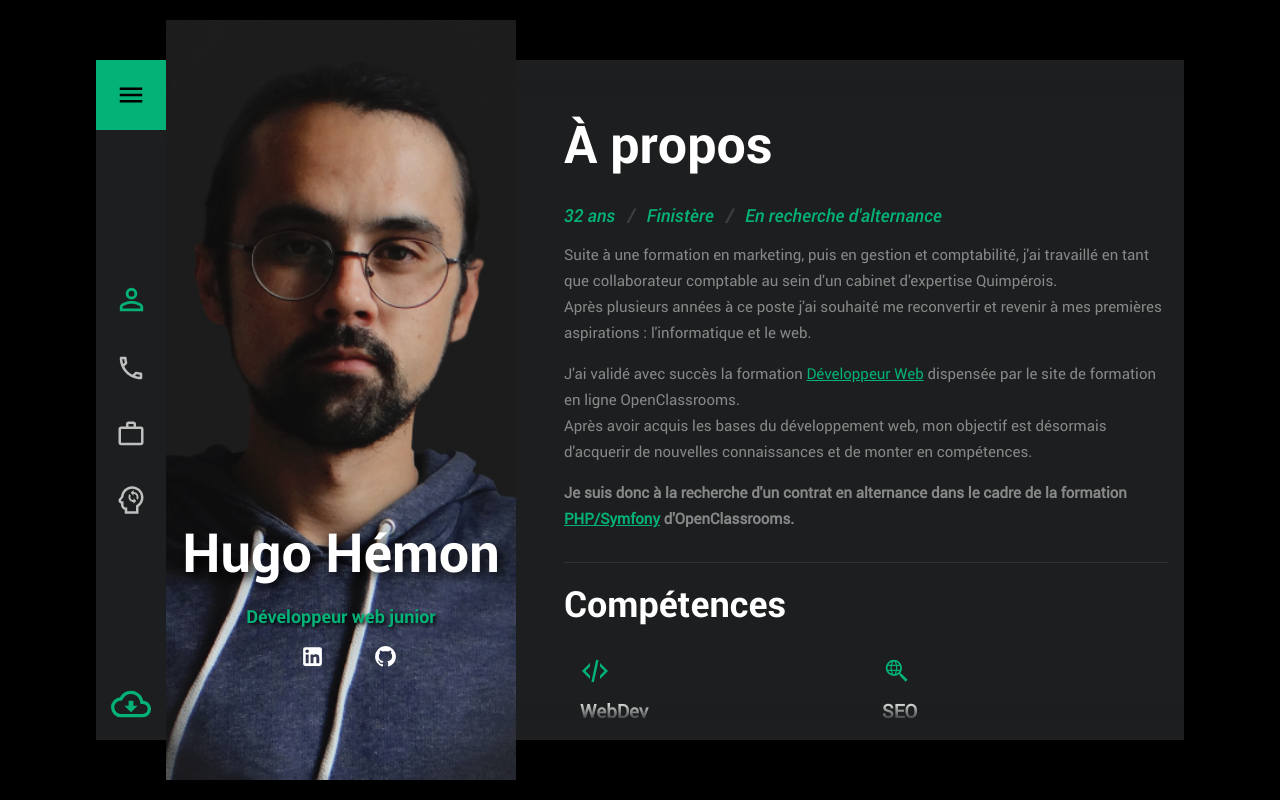
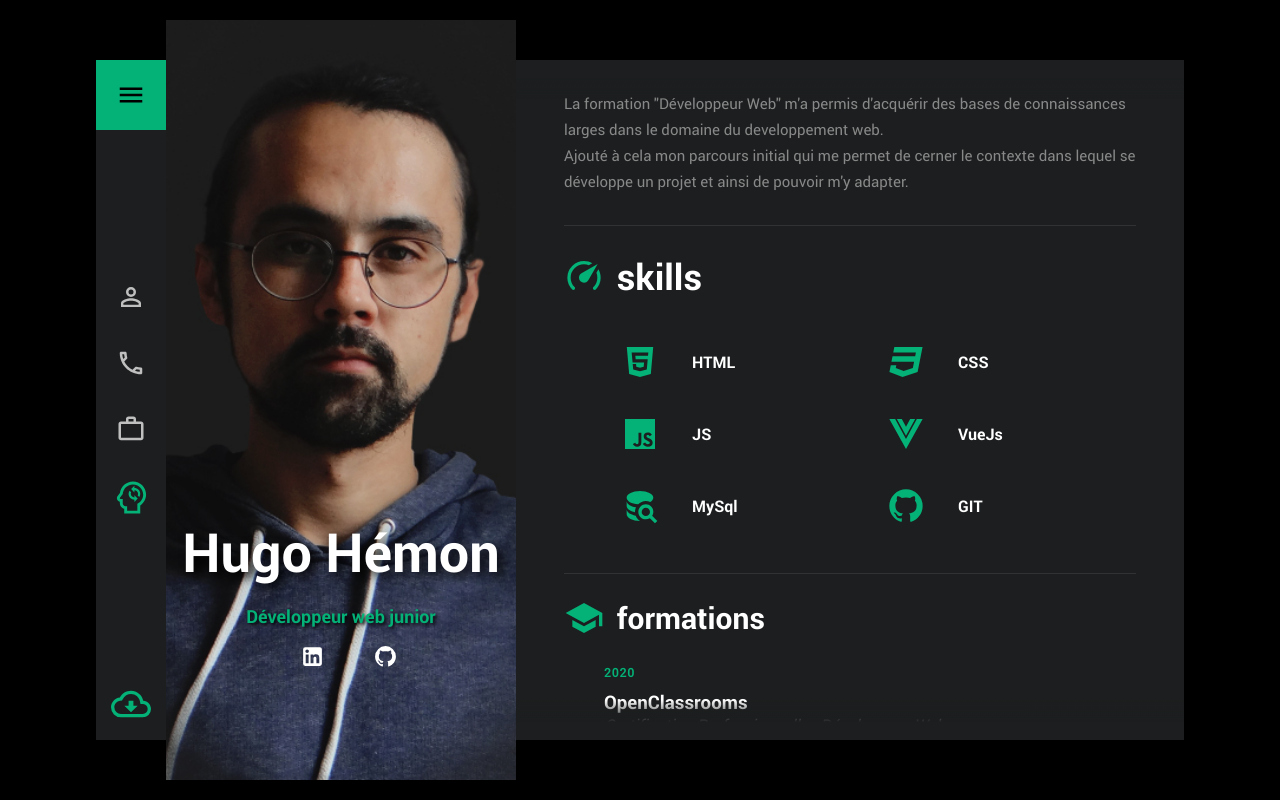
Before and after one commit to Guetso/CV, a Vue app: page /#/skills in a window 1280 px wide. Before the commit this address led to /#/. Built offline with nearby package versions, Linux system fonts and the light colour scheme.

Commit message:
up Skill

```diff
--- /dev/null
+++ b/src/components/icons/IconCss.vue
@@ -0,0 +1,7 @@
+<template>
+  <g>
+    <path
+      d="M5,3L4.35,6.34H17.94L17.5,8.5H3.92L3.26,11.83H16.85L16.09,15.64L10.61,17.45L5.86,15.64L6.19,14H2.85L2.06,18L9.91,21L18.96,18L20.16,11.97L20.4,10.76L21.94,3H5Z"
+    />
+  </g>
+</template>
--- /dev/null
+++ b/src/components/icons/IconGit.vue
@@ -0,0 +1,5 @@
+<template>
+  <g>
+    <path d="M12,2A10,10 0 0,0 2,12C2,16.42 4.87,20.17 8.84,21.5C9.34,21.58 9.5,21.27 9.5,21C9.5,20.77 9.5,20.14 9.5,19.31C6.73,19.91 6.14,17.97 6.14,17.97C5.68,16.81 5.03,16.5 5.03,16.5C4.12,15.88 5.1,15.9 5.1,15.9C6.1,15.97 6.63,16.93 6.63,16.93C7.5,18.45 8.97,18 9.54,17.76C9.63,17.11 9.89,16.67 10.17,16.42C7.95,16.17 5.62,15.31 5.62,11.5C5.62,10.39 6,9.5 6.65,8.79C6.55,8.54 6.2,7.5 6.75,6.15C6.75,6.15 7.59,5.88 9.5,7.17C10.29,6.95 11.15,6.84 12,6.84C12.85,6.84 13.71,6.95 14.5,7.17C16.41,5.88 17.25,6.15 17.25,6.15C17.8,7.5 17.45,8.54 17.35,8.79C18,9.5 18.38,10.39 18.38,11.5C18.38,15.32 16.04,16.16 13.81,16.41C14.17,16.72 14.5,17.33 14.5,18.26C14.5,19.6 14.5,20.68 14.5,21C14.5,21.27 14.66,21.59 15.17,21.5C19.14,20.16 22,16.42 22,12A10,10 0 0,0 12,2Z" />
+  </g>
+</template>
--- /dev/null
+++ b/src/components/icons/IconHtml.vue
@@ -0,0 +1,7 @@
+<template>
+  <g>
+    <path
+      d="M12,17.56L16.07,16.43L16.62,10.33H9.38L9.2,8.3H16.8L17,6.31H7L7.56,12.32H14.45L14.22,14.9L12,15.5L9.78,14.9L9.64,13.24H7.64L7.93,16.43L12,17.56M4.07,3H19.93L18.5,19.2L12,21L5.5,19.2L4.07,3Z"
+    />
+  </g>
+</template>
--- /dev/null
+++ b/src/components/icons/IconJs.vue
@@ -0,0 +1,7 @@
+<template>
+  <g>
+    <path
+      d="M3,3H21V21H3V3M7.73,18.04C8.13,18.89 8.92,19.59 10.27,19.59C11.77,19.59 12.8,18.79 12.8,17.04V11.26H11.1V17C11.1,17.86 10.75,18.08 10.2,18.08C9.62,18.08 9.38,17.68 9.11,17.21L7.73,18.04M13.71,17.86C14.21,18.84 15.22,19.59 16.8,19.59C18.4,19.59 19.6,18.76 19.6,17.23C19.6,15.82 18.79,15.19 17.35,14.57L16.93,14.39C16.2,14.08 15.89,13.87 15.89,13.37C15.89,12.96 16.2,12.64 16.7,12.64C17.18,12.64 17.5,12.85 17.79,13.37L19.1,12.5C18.55,11.54 17.77,11.17 16.7,11.17C15.19,11.17 14.22,12.13 14.22,13.4C14.22,14.78 15.03,15.43 16.25,15.95L16.67,16.13C17.45,16.47 17.91,16.68 17.91,17.26C17.91,17.74 17.46,18.09 16.76,18.09C15.93,18.09 15.45,17.66 15.09,17.06L13.71,17.86Z"
+    />
+  </g>
+</template>
--- /dev/null
+++ b/src/components/icons/IconSchool.vue
@@ -0,0 +1,5 @@
+<template>
+  <g>
+    <path d="M12,3L1,9L12,15L21,10.09V17H23V9M5,13.18V17.18L12,21L19,17.18V13.18L12,17L5,13.18Z" />
+  </g>
+</template>
--- /dev/null
+++ b/src/components/icons/IconSql.vue
@@ -0,0 +1,7 @@
+<template>
+  <g>
+    <path
+      d="M18.68,12.32C16.92,10.56 14.07,10.57 12.32,12.33C10.56,14.09 10.56,16.94 12.32,18.69C13.81,20.17 16.11,20.43 17.89,19.32L21,22.39L22.39,21L19.3,17.89C20.43,16.12 20.17,13.8 18.68,12.32M17.27,17.27C16.29,18.25 14.71,18.24 13.73,17.27C12.76,16.29 12.76,14.71 13.74,13.73C14.71,12.76 16.29,12.76 17.27,13.73C18.24,14.71 18.24,16.29 17.27,17.27M10.9,20.1C10.25,19.44 9.74,18.65 9.42,17.78C6.27,17.25 4,15.76 4,14V17C4,19.21 7.58,21 12,21V21C11.6,20.74 11.23,20.44 10.9,20.1M4,9V12C4,13.68 6.07,15.12 9,15.7C9,15.63 9,15.57 9,15.5C9,14.57 9.2,13.65 9.58,12.81C6.34,12.3 4,10.79 4,9M12,3C7.58,3 4,4.79 4,7C4,9 7,10.68 10.85,11H10.9C12.1,9.74 13.76,9 15.5,9C16.41,9 17.31,9.19 18.14,9.56C19.17,9.09 19.87,8.12 20,7C20,4.79 16.42,3 12,3Z"
+    />
+  </g>
+</template>
--- /dev/null
+++ b/src/components/icons/IconVue.vue
@@ -0,0 +1,5 @@
+<template>
+  <g>
+    <path d="M2,3H5.5L12,15L18.5,3H22L12,21L2,3M6.5,3H9.5L12,7.58L14.5,3H17.5L12,13.08L6.5,3Z" />
+  </g>
+</template>
--- a/src/sass/base/typography/_skillsTyp.scss
+++ b/src/sass/base/typography/_skillsTyp.scss
@@ -17,5 +17,50 @@
                 line-height: 2.5rem;
             }
         }
+        &__list {
+            li {
+                text-align: center;
+                span {
+                    color: white;
+                    font-family: "robotobold", Arial, Helvetica, sans-serif;
+                    line-height: 2.5rem;
+                    font-weight: bolder;
+                }
+            }
+        }
+    }
+    &__educations {
+        &__title {
+            font-size: 30px;
+            font-family: "robotobold", Arial, Helvetica, sans-serif;
+            span {
+                color: white;
+                line-height: 2.5rem;
+            }
+        }
+        &__list {
+            &__year {
+                font-family: "robotoregular", Arial, Helvetica, sans-serif;
+                font-size: 12px;
+                font-weight: 800;
+                color:#04b176;
+                line-height: 18px;
+                letter-spacing: 1px;
+            }
+            &__title {
+                font-family: "robotobold", Arial, Helvetica, sans-serif;
+                color: white;
+            }
+            &__degree {
+                font-family: "robotoregular", Arial, Helvetica, sans-serif;
+                color: white;
+                font-style: italic;
+            }
+            &__town {
+                font-family: "robotoregular", Arial, Helvetica, sans-serif;
+                font-size: 13px;
+                color: #555555;
+            }
+        }
     }
 }
--- a/src/sass/views/_skills.scss
+++ b/src/sass/views/_skills.scss
@@ -16,6 +16,8 @@
         }
     }
     &__techs {
+        position: relative;
+        padding-bottom: 1rem;
         &__title {
             display: flex;
             :first-child {
@@ -23,5 +25,59 @@
                 margin-right: 0.8rem;
             }
         }
+        &__list {
+            list-style: none;
+            color: #04b176;
+            display: flex;
+            flex-wrap: wrap;
+            justify-content: space-between;
+            li {
+                display: flex;
+                margin: 1rem;
+                width: 30%;
+                flex-grow: 1;
+                span {
+                    display: inline-block;
+                    margin-left: 2rem;
+                }
+            }
+        }
+        &::after {
+            content: "";
+            position: absolute;
+            bottom: 0;
+            left: 0;
+            right: 0;
+            height: 1px;
+            background-color: white;
+            opacity: 0.09;
+        }
+    }
+    &__educations {
+        position: relative;
+        padding-bottom: 1rem;
+        &__title {
+            display: flex;
+            :first-child {
+                color: #04b176;
+                margin-right: 0.8rem;
+            }
+        }
+        &__list {
+            list-style: none;
+            li {
+                display: flex;
+                flex-direction: column;
+            }
+            &__year {
+                margin-bottom: 0.5rem;
+            }
+            &__title {
+                margin: 0;
+            }
+            &__town {
+                margin: 0.5rem 0;
+            }
+        }
     }
 }
--- a/src/views/Skills.vue
+++ b/src/views/Skills.vue
@@ -10,15 +10,35 @@
     <section class="skills__techs">
       <h2 class="skills__techs__title">
         <icon-base :width="40" :height="40">
-          <component :is="title.icon" />
+          <component :is="techsTitle.icon" />
         </icon-base>
-        <span>{{title.content}}</span>
+        <span>{{techsTitle.content}}</span>
       </h2>
-      <div class="container">
-        <article class="skill" v-for="skill in skills" :key="skill.name"></article>
-      </div>
-      <ul v-for="item in techs" :key="item.name">
-        <li></li>
+      <ul class="skills__techs__list">
+        <li v-for="item in techs" :key="item.name">
+          <icon-base :width="40" :height="40">
+            <component :is="item.icon" />
+          </icon-base>
+          <span>{{ item.description }}</span>
+        </li>
+      </ul>
+    </section>
+
+    <section class="skills__educations">
+      <h2 class="skills__educations__title">
+        <icon-base :width="40" :height="40">
+          <component :is="educationsTitle.icon" />
+        </icon-base>
+        <span>{{educationsTitle.content}}</span>
+      </h2>
+      <ul class="skills__educations__list">
+        <li v-for="item in educations" :key="item.name">
+          <span class="skills__educations__list__year">{{ item.year }}</span>
+          <h3 class="skills__educations__list__title">{{ item.title }}</h3>
+          <span class="skills__educations__list__degree">{{ item.name }}</span>
+          <span class="skills__educations__list__town">{{ item.town }}</span>
+          <p class="skills__educations__list__content">{{ item.content }}</p>
+        </li>
       </ul>
     </section>
   </div>
@@ -27,39 +47,85 @@
 <script>
 import IconBase from '@/components/IconBase.vue'
 import IconSkill from '../components/icons/IconSkill'
+import IconHtml from '../components/icons/IconHtml'
+import IconCss from '../components/icons/IconCss'
+import IconJs from '../components/icons/IconJs'
+import IconGit from '../components/icons/IconGit'
+import IconSql from '../components/icons/IconSql'
+import IconVue from '../components/icons/IconVue'
+import IconSchool from '../components/icons/IconSchool'
 
 export default {
   name: 'Skills',
   components: {
     IconBase,
-    IconSkill
+    IconSkill,
+    IconHtml,
+    IconCss,
+    IconJs,
+    IconGit,
+    IconSql,
+    IconVue,
+    IconSchool
   },
   data: function () {
     return {
-      title: {
+      techsTitle: {
         icon: 'IconSkill',
         content: 'skills'
       },
       techs: [
         {
           name: 'html5',
-          icon: 'HtmlIcon'
+          icon: 'IconHtml',
+          description: 'HTML'
         },
         {
           name: 'css3',
-          icon: 'CssIcon'
+          icon: 'IconCss',
+          description: 'CSS'
         },
         {
           name: 'javascript',
-          icon: 'JsIcon'
+          icon: 'IconJs',
+          description: 'JS'
+        },
+        {
+          name: 'vuejs',
+          icon: 'IconVue',
+          description: 'VueJs'
         },
         {
           name: 'mySql',
-          icon: 'MySqlIcon'
+          icon: 'IconSql',
+          description: 'MySql'
         },
         {
           name: 'git',
-          icon: 'GitIcon'
+          icon: 'IconGit',
+          description: 'GIT'
+        }
+      ],
+      educationsTitle: {
+        icon: 'IconSchool',
+        content: 'formations'
+      },
+      educations: [
+        {
+          title: 'OpenClassrooms',
+          name: 'Certification Professionnelle : Développeur Web',
+          year: '2020',
+          town: 'À distance',
+          content:
+            "Cette formation m'a permis d'acquérir les compétences de développeur web. Après avoir analysé les besoins de ses clients, le développeur web crée les fonctionnalités d'un site internet à partir d'un cahier des charges et leur propose une solution originale, sur mesure et adaptée à leurs besoins."
+        },
+        {
+          title: 'Université de Bretagne Occidental - IAE de Brest',
+          name: 'Master II - Comptabilité Contrôle Audit',
+          year: '2010-2012',
+          town: 'Brest',
+          content:
+            'Diplôme obtenu en apprentissage. La finalité de cette spécialité est de donner un ensemble complet de connaissances et de compétences professionnelles, transversales et immédiatement opérationnelles dans les domaines de la comptabilité, du contrôle et de l’audit.'
         }
       ]
     }
```
